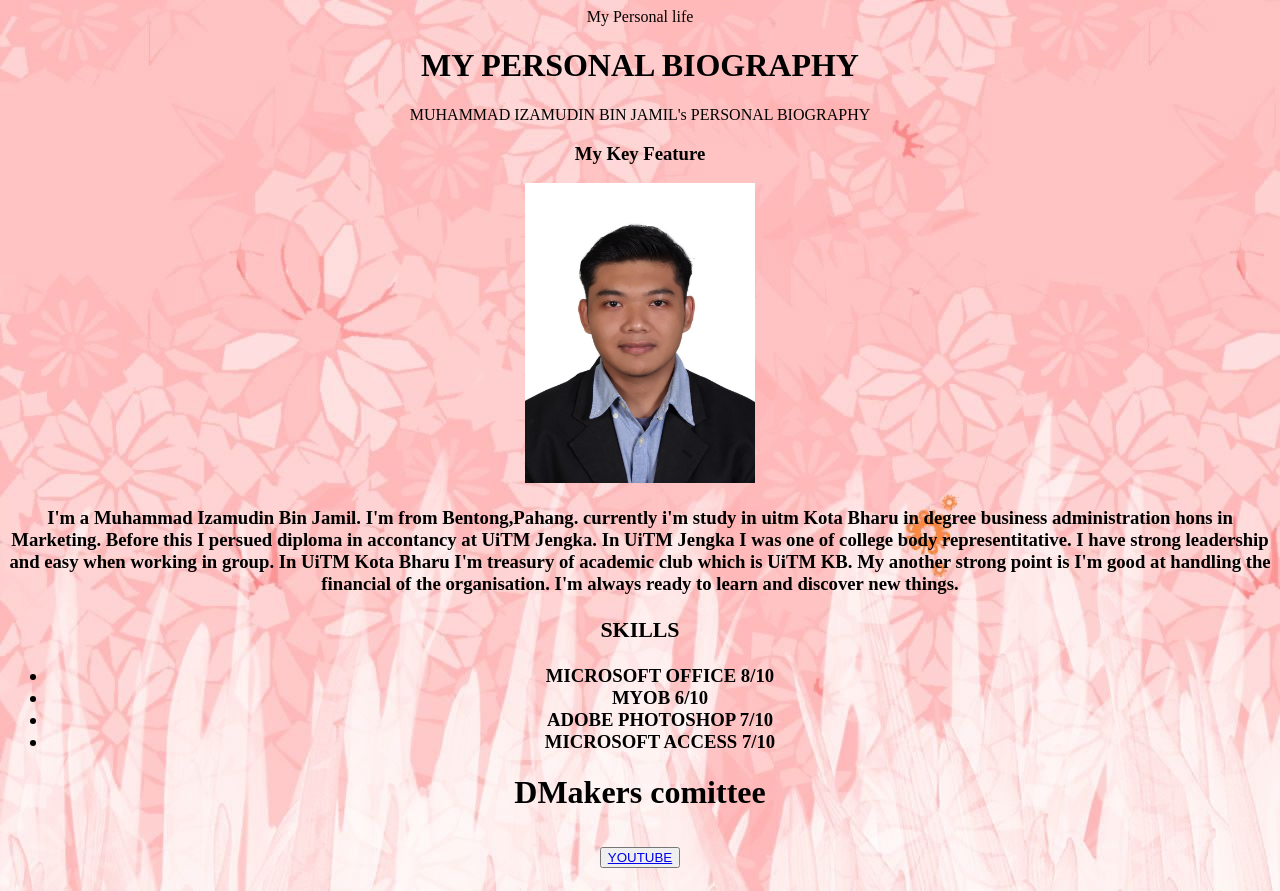
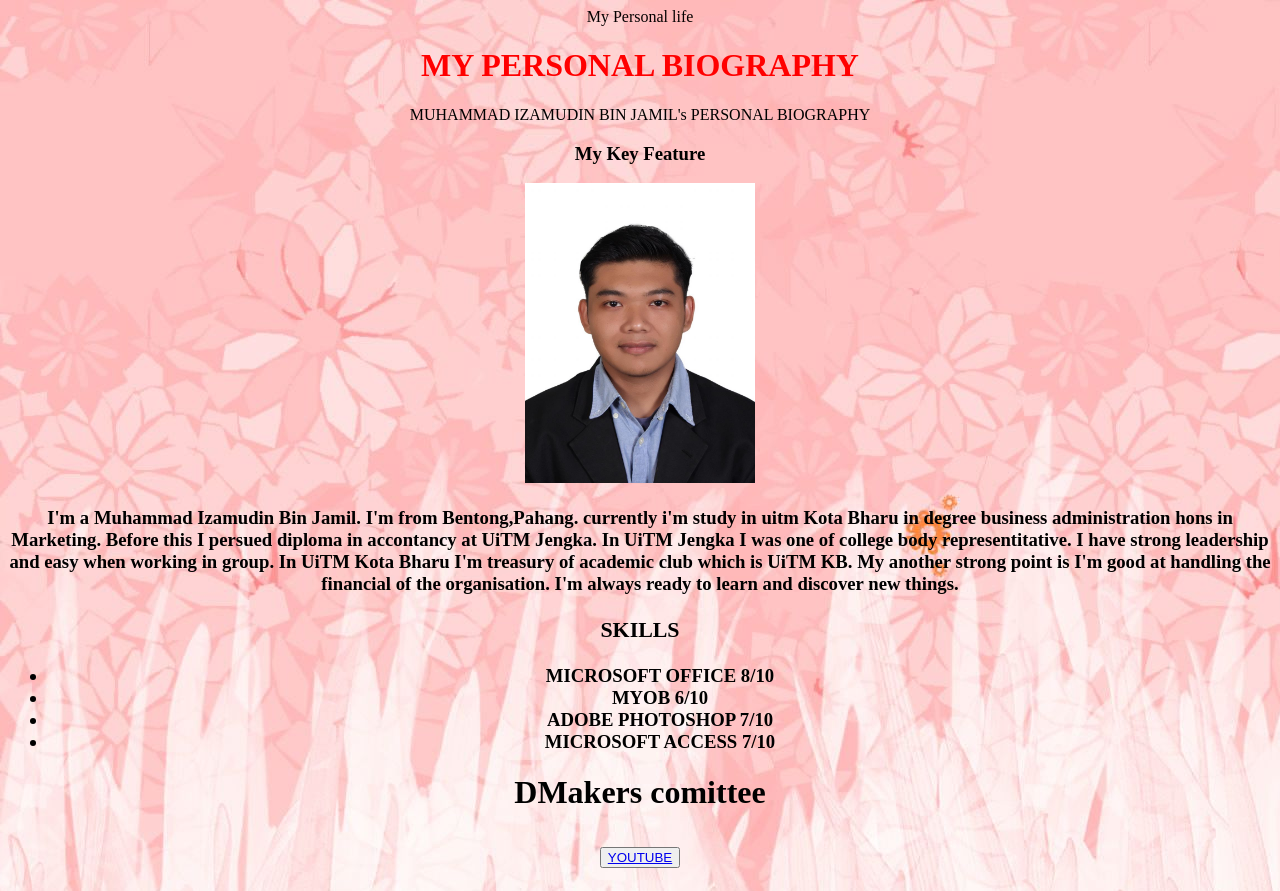
Before and after one commit to izamudinzzz/website-personal, a plain HTML site: page my personal biography.html in a window 1280 px wide. Drawn offline with Linux system fonts and the light colour scheme.

Commit message:
Update my personal biography.html

```diff
--- a/my personal biography.html
+++ b/my personal biography.html
@@ -8,7 +8,8 @@
 </head>
 </font>
 <body>
-<h1>MY PERSONAL BIOGRAPHY</h1>
+<h1 style="color:red">MY PERSONAL BIOGRAPHY</h1>
+
 <p>MUHAMMAD IZAMUDIN BIN JAMIL's PERSONAL BIOGRAPHY</p>
 <h3>My Key Feature<h3>
 
```
